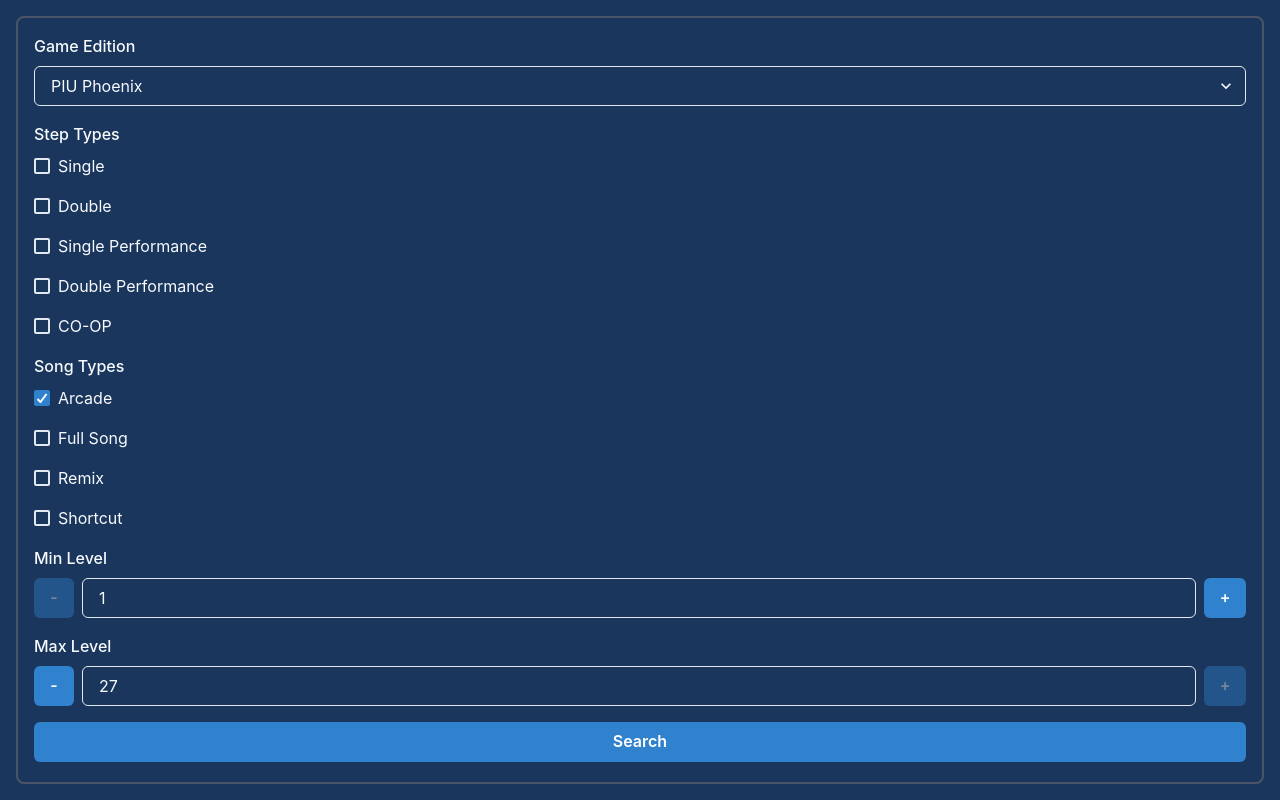
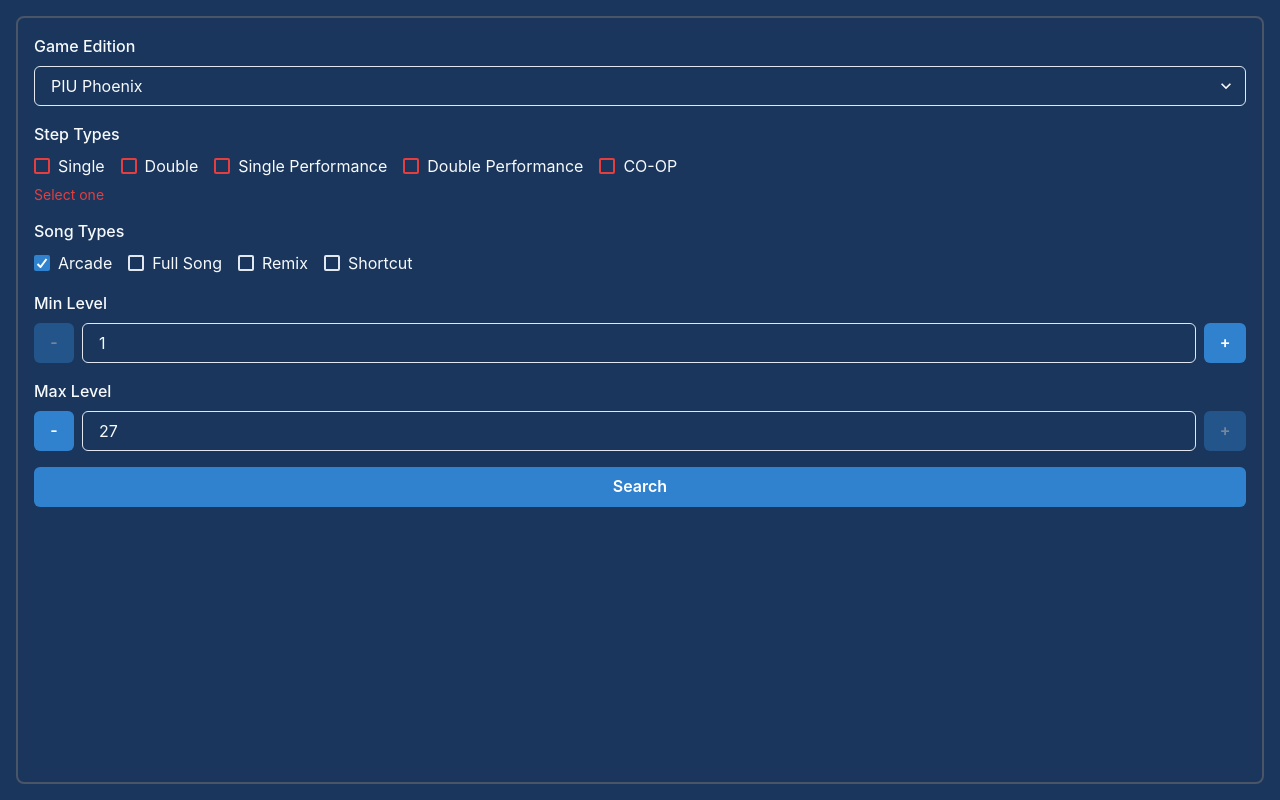
Before and after one commit to cristianiniguez/piu-randomizer, a React (Vite) app: page /form in a window 1280 px wide. Both pictures are taken after a click on the label "Single". Built offline with nearby package versions, Linux system fonts and the light colour scheme.

Commit message:
Fixed error messages

```diff
--- a/src/components/inputs/CheckboxGroupInput.tsx
+++ b/src/components/inputs/CheckboxGroupInput.tsx
@@ -5,7 +5,7 @@
   FormControl,
   FormErrorMessage,
   FormLabel,
-  Stack,
+  HStack,
 } from '@chakra-ui/react';
 
 export type CheckboxGroupInputOptionProps = {
@@ -37,20 +37,20 @@
   const handleFocus = () => helpers.setTouched(true);
 
   return (
-    <FormControl>
+    <FormControl isInvalid={meta.touched && !!meta.error}>
       <FormLabel htmlFor={name}>{label}</FormLabel>
 
       <CheckboxGroup colorScheme='blue' onChange={handleChange} value={field.value}>
-        <Stack spacing={4}>
+        <HStack spacing={4} wrap='wrap'>
           {options.map(option => (
             <Checkbox key={`${name}-${option.value}`} onFocus={handleFocus} value={option.value}>
               {option.label}
             </Checkbox>
           ))}
-        </Stack>
+        </HStack>
       </CheckboxGroup>
 
-      {meta.touched && meta.error && <FormErrorMessage>{meta.error}</FormErrorMessage>}
+      <FormErrorMessage>{meta.error}</FormErrorMessage>
     </FormControl>
   );
 };
--- a/src/components/inputs/IntegerInput.tsx
+++ b/src/components/inputs/IntegerInput.tsx
@@ -34,7 +34,7 @@
   });
 
   return (
-    <FormControl>
+    <FormControl isInvalid={meta.touched && !!meta.error}>
       <FormLabel htmlFor={name}>{label}</FormLabel>
 
       <HStack>
@@ -47,7 +47,7 @@
         </Button>
       </HStack>
 
-      {meta.touched && meta.error && <FormErrorMessage>{meta.error}</FormErrorMessage>}
+      <FormErrorMessage>{meta.error}</FormErrorMessage>
     </FormControl>
   );
 };
--- a/src/components/inputs/SelectInput.tsx
+++ b/src/components/inputs/SelectInput.tsx
@@ -25,8 +25,9 @@
   const handleFocus: React.FocusEventHandler<HTMLSelectElement> = () => helpers.setTouched(true);
 
   return (
-    <FormControl>
+    <FormControl isInvalid={meta.touched && !!meta.error}>
       <FormLabel htmlFor={name}>{label}</FormLabel>
+
       <Select
         id={name}
         name={field.name}
@@ -40,7 +41,8 @@
           </option>
         ))}
       </Select>
-      {meta.touched && meta.error && <FormErrorMessage>{meta.error}</FormErrorMessage>}
+
+      <FormErrorMessage>{meta.error}</FormErrorMessage>
     </FormControl>
   );
 };
```
